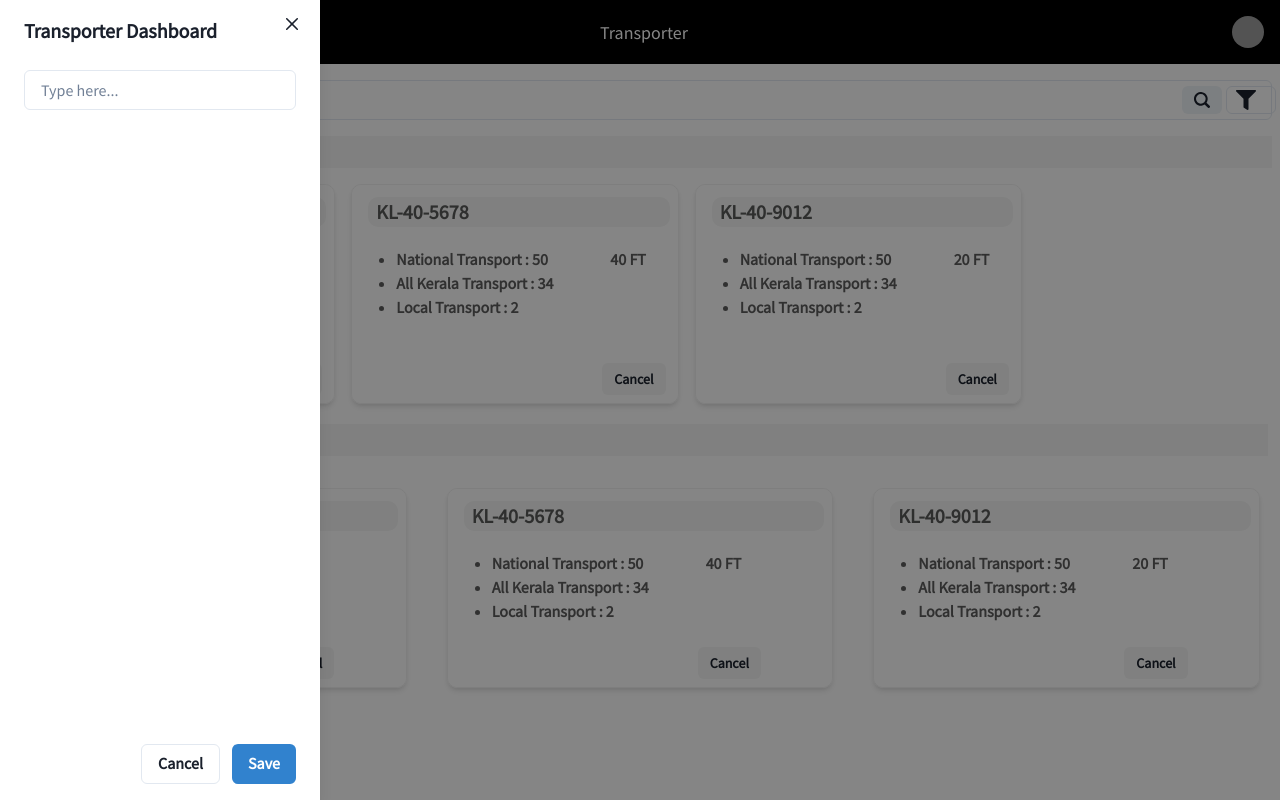
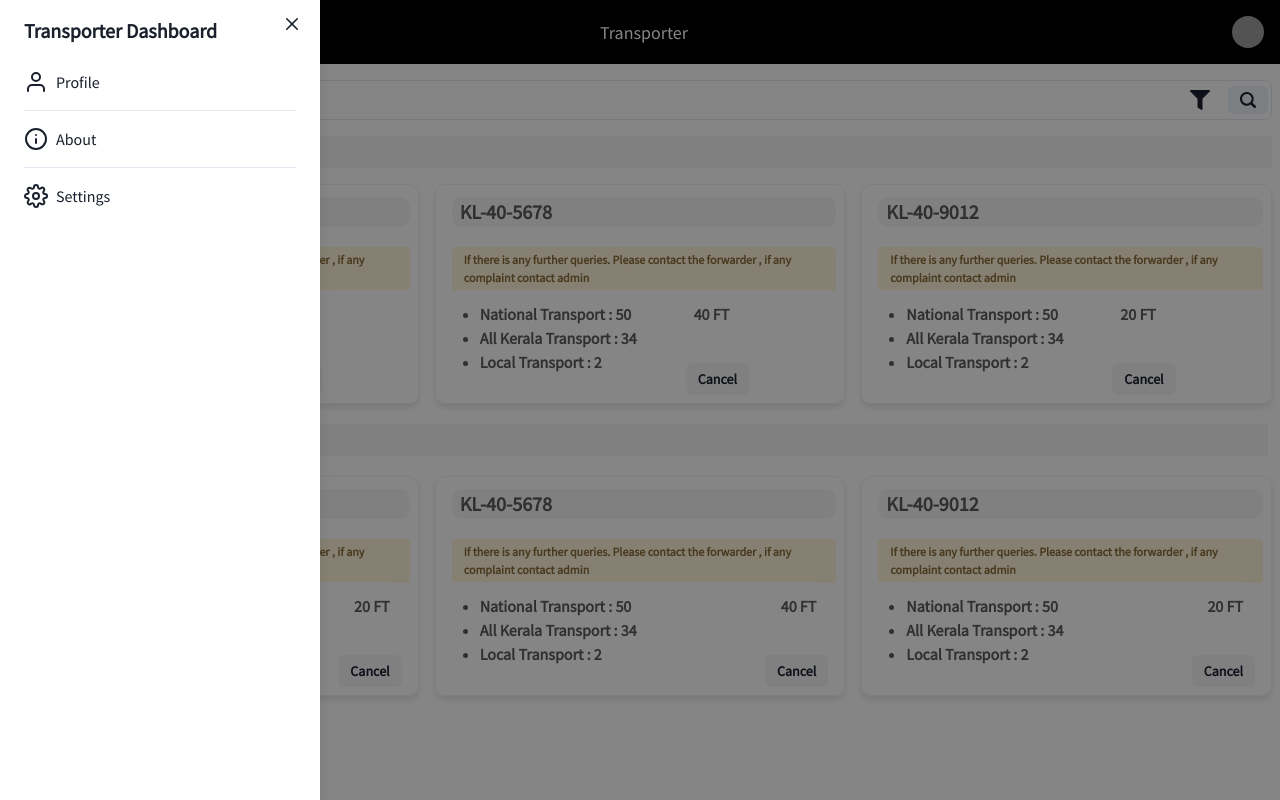
Before and after one commit to Fleet-Queue/Container-app, a React (Create React App) app in the folder Client/: page /transporter in a window 1280 px wide. Both pictures are taken after a click on the button 36 px from the left and 32 px from the top of the page. Built offline with nearby package versions, Linux system fonts and the light colour scheme; grey boxes are pictures that could not be loaded.

Commit message:
UPD: Alotted,queue,sideDrawer,searchBar pages Modified

```diff
--- a/Client/src/components/miscellaneous/sideDrawer.js
+++ b/Client/src/components/miscellaneous/sideDrawer.js
@@ -1,10 +1,11 @@
 import React from 'react'
-import { Button,  IconButton ,Drawer, useDisclosure, DrawerContent,DrawerBody,
+import { Button,  IconButton ,Drawer, useDisclosure, DrawerContent,DrawerBody,Box,VStack,StackDivider,Icon,HStack,Text,
     DrawerFooter,
     DrawerHeader,
     DrawerOverlay,
     DrawerCloseButton,Input, } from "@chakra-ui/react";
     import { HamburgerIcon } from '@chakra-ui/icons';
+    import { FiUser, FiInfo, FiSettings } from "react-icons/fi";
 export function SideDrawer(){
 
 
@@ -34,16 +35,30 @@ export function SideDrawer(){
                 <DrawerCloseButton />
                 <DrawerHeader>Transporter Dashboard</DrawerHeader>
 
-                <DrawerBody>
-                  <Input placeholder='Type here...' />
-                </DrawerBody>
+               <DrawerBody>
+      <VStack
+        divider={<StackDivider borderColor="gray.200" />}
+        spacing={4}
+        align="stretch"
+      >
+        <HStack spacing={2} cursor="pointer">
+          <Icon as={FiUser} boxSize={6}  />
+          <Text fontSize="md">Profile</Text>
+        </HStack>
+        <HStack spacing={2} cursor="pointer">
+          <Icon as={FiInfo} boxSize={6} />
+          <Text fontSize="md">About</Text>
+        </HStack>
+        <HStack spacing={2} cursor="pointer">
+          <Icon as={FiSettings} boxSize={6} />
+          <Text fontSize="md">Settings</Text>
+        </HStack>
+      </VStack>
+    </DrawerBody>
 
-                <DrawerFooter>
-                  <Button variant='outline' mr={3} onClick={onClose}>
-                    Cancel
-                  </Button>
-                  <Button colorScheme='blue'>Save</Button>
-                </DrawerFooter>
+
+
+
               </DrawerContent>
             </Drawer>
           </>
--- a/Client/src/components/transporter/alotted.js
+++ b/Client/src/components/transporter/alotted.js
@@ -12,6 +12,7 @@ export const Alotted = () => {
         { id: 1, header: 'KL-40-1234', nav: 'National Transport<br/>All Kerala Transport<br/>Local Transport', main: '20 FT' },
         { id: 2, header: 'KL-40-5678', nav: 'National Transport<br/>All Kerala Transport<br/>Local Transport', main: '40 FT' },
         { id: 3, header: 'KL-40-9012', nav: 'National Transport<br/>All Kerala Transport<br/>Local Transport', main: '20 FT' },
+
 
       ];
 
@@ -29,10 +30,11 @@ export const Alotted = () => {
       <div className="row">
         <div className="posters">
           {data.map((item) => (
+
             <Grid
               key={item.id}
-              templateAreas={`"header header" "nav main" "nav footer"`}
-              gridTemplateRows={'50px 1fr 40px'}
+              templateAreas={`"header header" "header2 header2" "nav main" "nav footer"`}
+              gridTemplateRows={'50px 55px 1fr 40px'}
               gridTemplateColumns={'250px 1fr'}
               h='220px'
               gap='0'
@@ -43,7 +45,7 @@ export const Alotted = () => {
 
               borderRadius='10px'
               borderColor='#F1F1F1'
-              boxShadow={'md'}
+              boxShadow='0px 4px 6px 0px rgba(0, 0, 0, 0.1)'
             >
               <GridItem pl='2' pt='1' bg='white' borderTopRadius={10}   area={'header'}>
                 <GridItem m='2' pl='2' bg='#f4f5f4' borderRadius={10} fontSize='xl'>
@@ -51,8 +53,13 @@ export const Alotted = () => {
                 </GridItem>
 
               </GridItem>
+              <GridItem pl='2' pt='1' bg='white' borderTopRadius={10}   area={'header2'}>
+              <Text fontSize={'xs'} pl={3} pt={1} pr={1} pb={1} m='2' color={'#8A6E3B'}  bgColor={"#FFF4DA"} borderRadius={'4'}>If there is any further queries. Please contact the  forwarder , if any complaint contact admin</Text>
+
+              </GridItem>
              <GridItem key={item.id} pl='1' pt='1' bg='white' borderBottomStartRadius={10} area={'nav'}>
                <GridItem m='2' pl='4'  borderRadius={5} >
+
                   <UnorderedList>
                     <ListItem>National Transport : 50</ListItem>
                     <ListItem>All Kerala Transport : 34</ListItem>
@@ -93,3 +100,4 @@ export const Alotted = () => {
     </>
   );
 }
+{/* <Text fontSize={'xs'} p={'1'} pl={2} color={'#8A6E3B'}  bgColor={"#FFF4DA"} borderRadius={'4'}>If there is any further queries. Please contact the forwarder</Text> */}
--- a/Client/src/components/transporter/queue.js
+++ b/Client/src/components/transporter/queue.js
@@ -11,9 +11,9 @@ import {
 
 } from '@chakra-ui/react';
 import {
-  List,
+
   ListItem,
-  ListIcon,
+
   UnorderedList,
 } from '@chakra-ui/react'
 
@@ -43,28 +43,29 @@ export const Queue = () => {
                 <div className="queue">
                 {data.map((item) => (
                     <Grid
-                        templateAreas={`"header header"
-                    "nav main"
-                    "nav footer"`}
-                        gridTemplateRows={'50px 1fr 40px'}
+                    key={item.id}
+                    templateAreas={`"header header" "header2 header2" "nav main" "nav footer"`}
+                    gridTemplateRows={'50px 55px 1fr 40px'}
                     gridTemplateColumns={'250px 1fr'}
-                        h='200px'
+                    h='220px'
                     gap='0'
                     color='blackAlpha.700'
                     fontWeight='bold'
-                        m={5}
+                    m={2}
                     border='1px'
 
                     borderRadius='10px'
                     borderColor='#F1F1F1'
-                        boxShadow={'md'}
-
+                    boxShadow='0px 4px 6px 0px rgba(0, 0, 0, 0.1)'
                   >
-
                     <GridItem pl='2' pt='1' bg='white' borderTopRadius={10}   area={'header'}>
                       <GridItem m='2' pl='2' bg='#f4f5f4' borderRadius={10} fontSize='xl'>
                         <Text  fontSize='xl'>  {item.header}</Text>
                       </GridItem>
+
+                    </GridItem>
+                    <GridItem pl='2' pt='1' bg='white' borderTopRadius={10}   area={'header2'}>
+                    <Text fontSize={'xs'} pl={3} pt={1} pr={1} pb={1} m='2' color={'#8A6E3B'}  bgColor={"#FFF4DA"} borderRadius={'4'}>If there is any further queries. Please contact the  forwarder , if any complaint contact admin</Text>
 
                     </GridItem>
 
@@ -80,11 +81,11 @@ export const Queue = () => {
 
              </GridItem>
 
-             <GridItem pl='2' pt={3} bg='white' area={'main'}>
+             <GridItem display='flex'  justifyContent='flex-end' pl='2' mr={'7'} pt={3} bg='white' area={'main'}>
                 {item.main}
 
               </GridItem>
-              <GridItem pl='0' pt='0' pb='3' pr='3' bg='white' borderBottomEndRadius={10} area={'footer'}>
+              <GridItem display='flex'   justifyContent='flex-end' mr={'4'} bg='white' borderBottomEndRadius={10} area={'footer'}>
                 <WrapItem>
                   <Button bg='#f4f5f4' size='sm'>Cancel</Button>
                 </WrapItem>
--- a/Client/src/components/transporter/searchbar.js
+++ b/Client/src/components/transporter/searchbar.js
@@ -14,12 +14,25 @@ export const Searchbar = () => {
     <>
       <Box display="flex" pb={2} mt={2} pt={2} m={2}>
         <InputGroup>
-          <Input placeholder="Search by vehicle no"  />
+          <Input placeholder="Search by vehicle no" />
           <InputRightElement>
-          <Button h="1.75rem" mr={1}>
-          <Search2Icon />
+          <Select
+              icon={<FaFilter />}
+              border={'none'}
+              h="1.75rem" mr={2}
+              style={{ textAlign: 'left', paddingLeft: '0.6rem' }}
+            >
+              <option>20 Ft</option>
+              <option>40 Ft</option>
+            </Select>
+            <Button    h="1.75rem"
+
+              mr={14}
+
+             >
+              <Search2Icon />
             </Button>
-            <Select icon={<FaFilter />} h="1.75rem" mr={14}/>
+
 
 
           </InputRightElement>
```
Also changed, not shown: Client/src/components/transporter/navbar.js (line endings or trailing spaces). Lines whose indentation alone changed are shown as unchanged.
